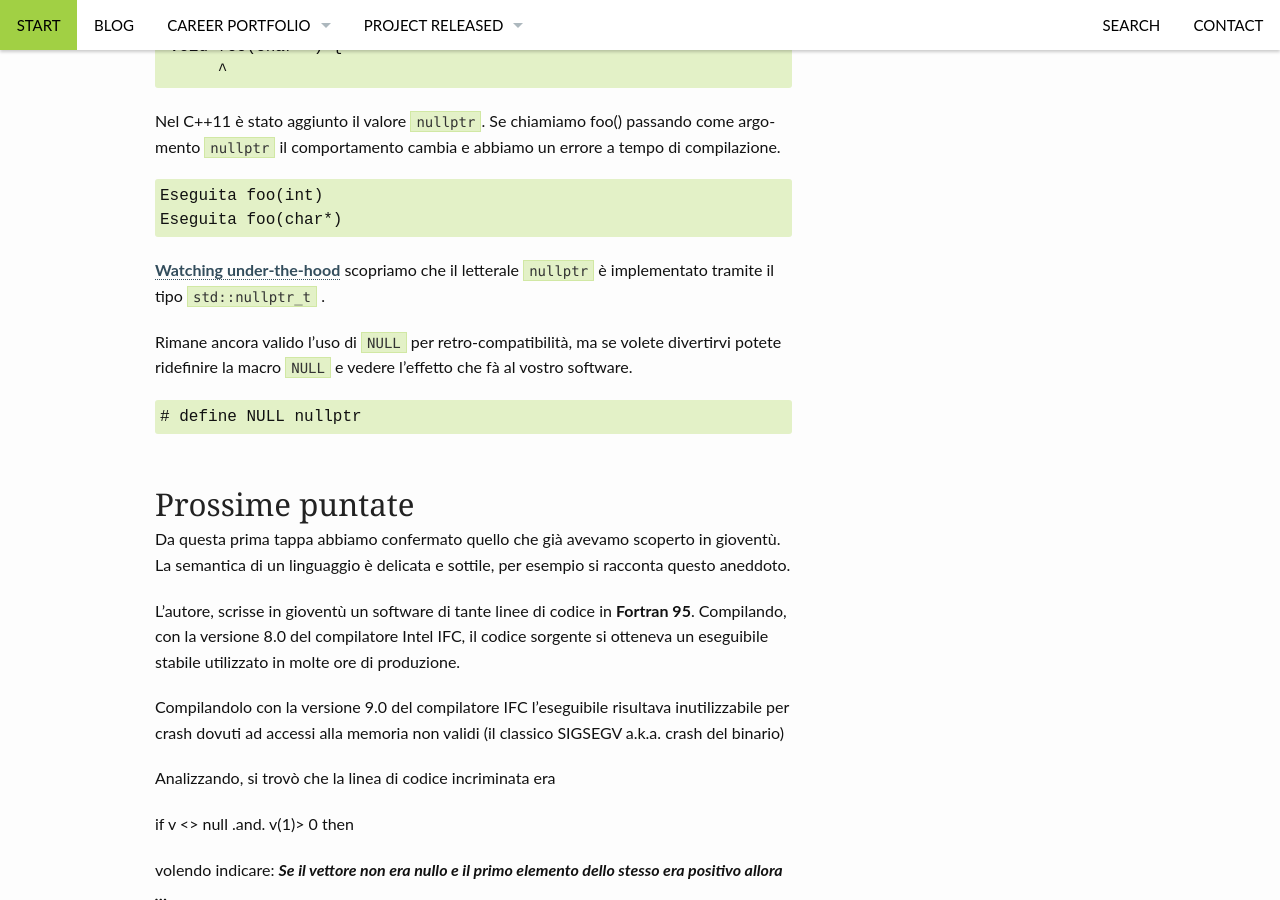
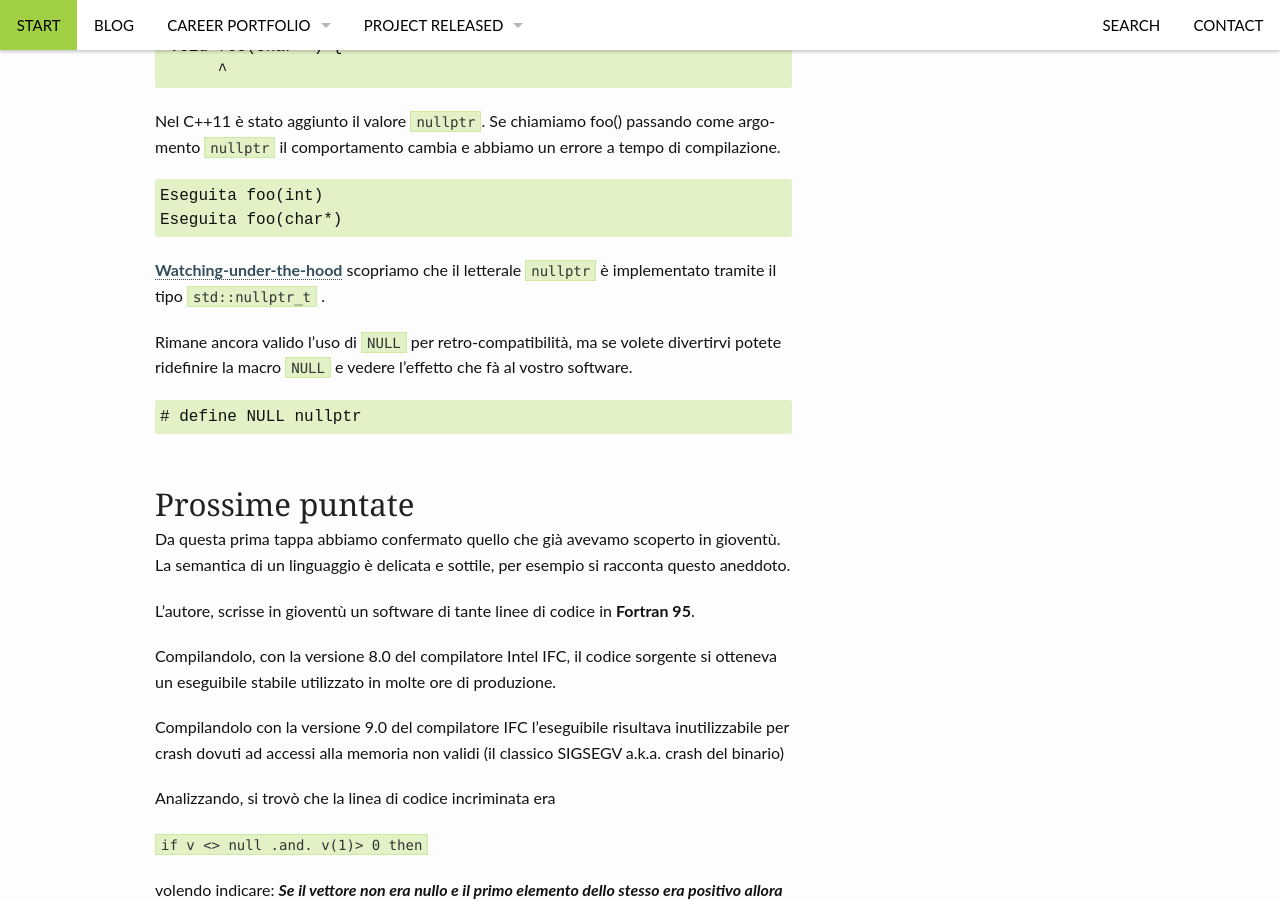
Before and after one commit to nicolarossi/nicolarossi.github.io, a Jekyll site: the page built from _posts/blog/2015-10-12-The next C ....md, in a window 1280 px wide and 900 px high, scrolled down 4676 px. Built offline with Jekyll 4.4.1, drawn with Linux system fonts in a browser that asks for light colours.

Commit message:
Correzioni

```diff
--- a/_posts/blog/2015-10-12-The next C ....md
+++ b/_posts/blog/2015-10-12-The next C ....md
@@ -193,7 +193,7 @@ Eseguita foo(int)
 Eseguita foo(char*)
 </pre>
 
-[Watching under-the-hood] [12] scopriamo che il letterale <code>nullptr</code> è implementato tramite il tipo <code>std::nullptr_t</code> .
+[Watching-under-the-hood] [12] scopriamo che il letterale <code>nullptr</code> è implementato tramite il tipo <code>std::nullptr_t</code> .
 
 Rimane ancora valido l'uso di <code>NULL</code> per retro-compatibilità, ma se volete divertirvi potete ridefinire la macro <code>NULL</code> e vedere l'effetto che fà al vostro software.
 
@@ -207,13 +207,16 @@ Da questa prima tappa abbiamo confermato quello che già avevamo scoperto in gio
 La semantica di un linguaggio è delicata e sottile, per esempio si racconta questo aneddoto.
 
 L'autore, scrisse in gioventù un software di tante linee di codice in <b>Fortran 95</b>.
-Compilando, con la versione 8.0 del compilatore Intel IFC, il codice sorgente si otteneva un eseguibile stabile utilizzato in molte ore di produzione.
+
+Compilandolo, con la versione 8.0 del compilatore Intel IFC, il codice sorgente si otteneva un eseguibile stabile utilizzato in molte ore di produzione.
 
 Compilandolo con la versione 9.0 del compilatore IFC l'eseguibile risultava inutilizzabile per crash dovuti ad accessi alla memoria non validi (il classico SIGSEGV a.k.a. crash del binario)
 
 Analizzando, si trovò che la linea di codice incriminata era
 
+<code>
 if v <> null .and. v(1)> 0  then
+</code>
 
 volendo indicare:
 <b><em>Se il vettore non era nullo e il primo elemento dello stesso era positivo allora ...</em></b>
```
